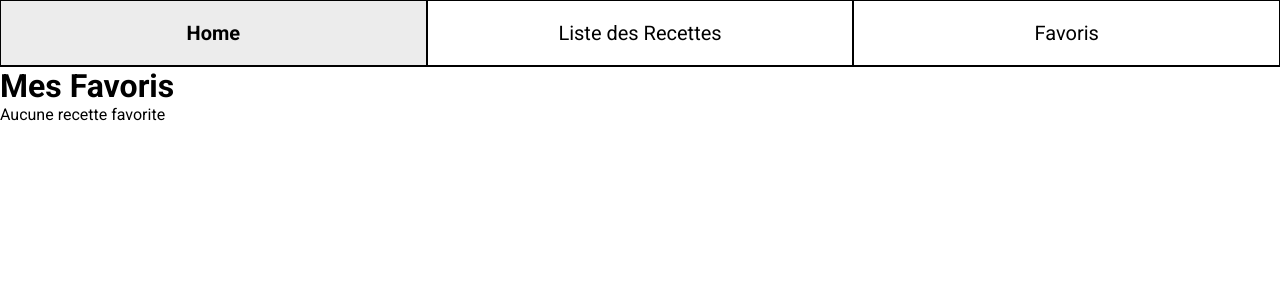
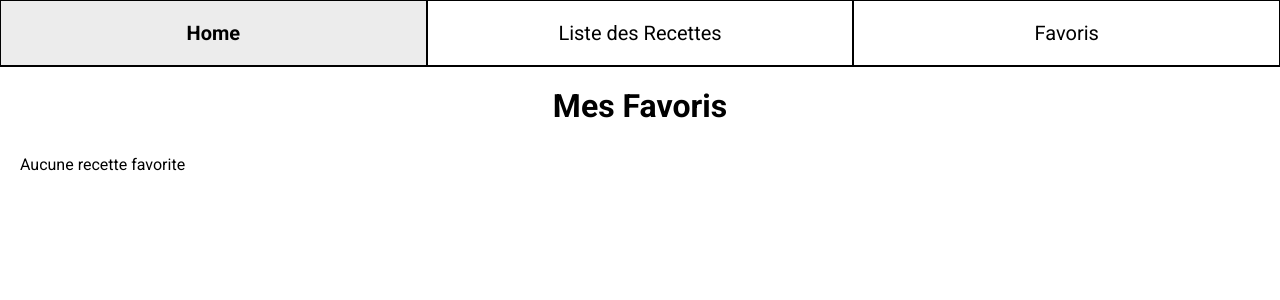
Before and after one commit to zogeek/eval-react, a React (Vite) app: page /favoris in a window 1280 px wide. Shown: the top 300 px of the page. Built offline with nearby package versions, Linux system fonts and the light colour scheme.

Commit message:
feat(favoris) ajout des favoris sous le bon format + fix des erreur

```diff
--- a/src/components/Card/card.jsx
+++ b/src/components/Card/card.jsx
@@ -1,5 +1,6 @@
 import "./card.css"
 import { useNavigate } from "react-router-dom"
+import { saveFavoris } from "../../services/api/storage"
 
     const Card = ({ recipe }) => {
     const navigate = useNavigate()
@@ -9,7 +10,7 @@ import { useNavigate } from "react-router-dom"
     }
 
     const AjtFavorite = () => {
-
+        saveFavoris(recipe);
     }
 
         return (
--- a/src/components/Detail/detail.jsx
+++ b/src/components/Detail/detail.jsx
@@ -18,14 +18,6 @@ import { useNavigate } from "react-router-dom"
 
         const Retour = () => {
             navigate(-1)
-        }
-
-        if (!recipe) {
-            return (
-                <div className="detail-recipe">
-                    <p>Chargement...</p>
-                </div>
-            )
         }
 
         return (
--- a/src/components/Favoris/favoris.css
+++ b/src/components/Favoris/favoris.css
@@ -0,0 +1,14 @@
+.favoris-container {
+    padding: 20px;
+}
+
+.favoris-container h1 {
+    text-align: center;
+    margin-bottom: 30px;
+}
+
+.favoris-grid {
+    display: grid;
+    grid-template-columns: repeat(5, minmax(250px, 1fr));
+    gap: 20px;
+}
--- a/src/pages/home/home.jsx
+++ b/src/pages/home/home.jsx
@@ -10,10 +10,10 @@ export default function home() {
                 <h1>Bienvenue notre livre de recette</h1>
                 <div className="home-buttons">
                     <button onClick={() => navigate("/list")}>
-                        Liste de recette
+                        Liste des recettes
                     </button>
                     <button onClick={() => navigate("/favoris")}>
-                        <Favoris />
+                        Liste des Favoris
                     </button>
                 </div>
             </div>
```
